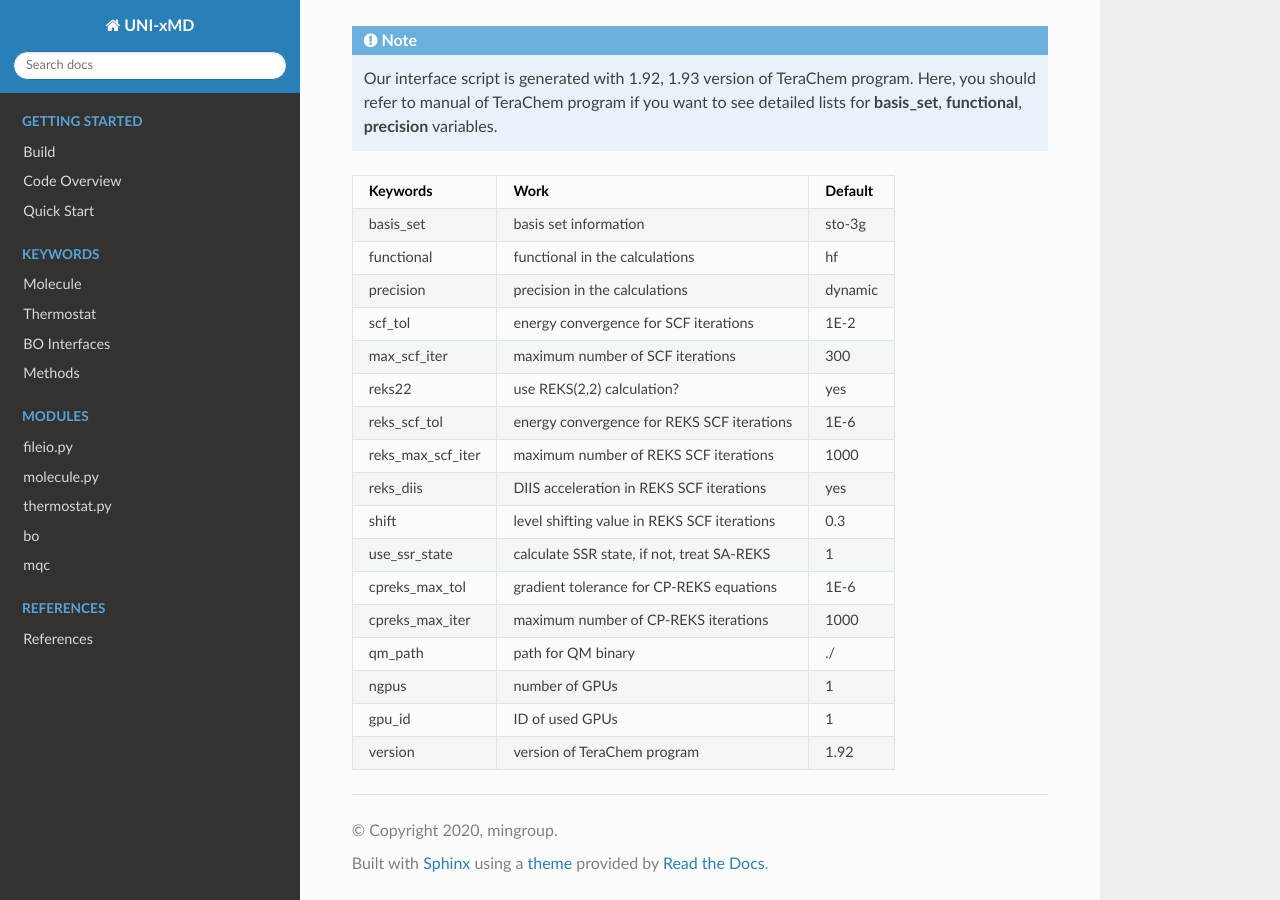
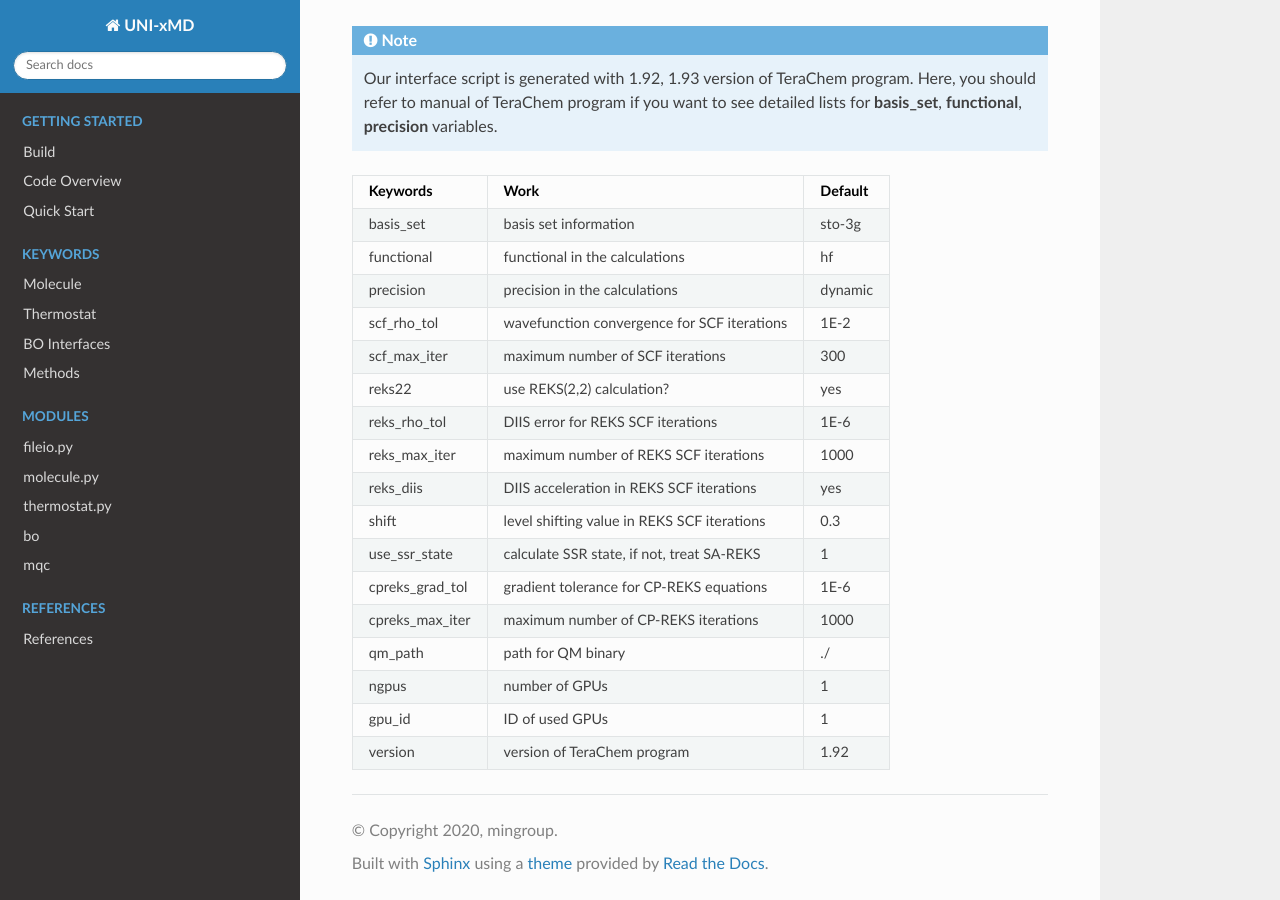
Before and after one commit to skmin-lab/unixmd, a Sphinx documentation site: the page built from docs/source/keywords/bo/terachem.rst, in a window 1280 px wide and 900 px high, scrolled down 676 px. Built offline with Sphinx 7.4.7 and the Read the Docs theme 2.0.0, drawn with Linux system fonts in a browser that asks for light colours; cross-references to code outside the pages are shown as plain code.

Commit message:
Change name of some input arguments in SSR of TeraChem
Now scf_rho_tol, scf_max_iter, reks_rho_tol, reks_max_iter
, cpreks_grad_tol are used as input arguments

```diff
--- a/docs/source/keywords/bo/terachem.rst
+++ b/docs/source/keywords/bo/terachem.rst
@@ -43,15 +43,15 @@ determined from the **use_ssr_state** argument.
 +-------------------+------------------------------------------------+---------+
 | precision         | precision in the calculations                  | dynamic |
 +-------------------+------------------------------------------------+---------+
-| scf_tol           | energy convergence for SCF iterations          | 1E-2    |
+| scf_rho_tol       | wavefunction convergence for SCF iterations    | 1E-2    |
 +-------------------+------------------------------------------------+---------+
-| max_scf_iter      | maximum number of SCF iterations               | 300     |
+| scf_max_iter      | maximum number of SCF iterations               | 300     |
 +-------------------+------------------------------------------------+---------+
 | reks22            | use REKS(2,2) calculation?                     | yes     |
 +-------------------+------------------------------------------------+---------+
-| reks_scf_tol      | energy convergence for REKS SCF iterations     | 1E-6    |
+| reks_rho_tol      | DIIS error for REKS SCF iterations             | 1E-6    |
 +-------------------+------------------------------------------------+---------+
-| reks_max_scf_iter | maximum number of REKS SCF iterations          | 1000    |
+| reks_max_iter     | maximum number of REKS SCF iterations          | 1000    |
 +-------------------+------------------------------------------------+---------+
 | reks_diis         | DIIS acceleration in REKS SCF iterations       | yes     |
 +-------------------+------------------------------------------------+---------+
@@ -59,7 +59,7 @@ determined from the **use_ssr_state** argument.
 +-------------------+------------------------------------------------+---------+
 | use_ssr_state     | calculate SSR state, if not, treat SA-REKS     | 1       |
 +-------------------+------------------------------------------------+---------+
-| cpreks_max_tol    | gradient tolerance for CP-REKS equations       | 1E-6    |
+| cpreks_grad_tol   | gradient tolerance for CP-REKS equations       | 1E-6    |
 +-------------------+------------------------------------------------+---------+
 | cpreks_max_iter   | maximum number of CP-REKS iterations           | 1000    |
 +-------------------+------------------------------------------------+---------+
```
Also changed, not shown: 1 other file.
